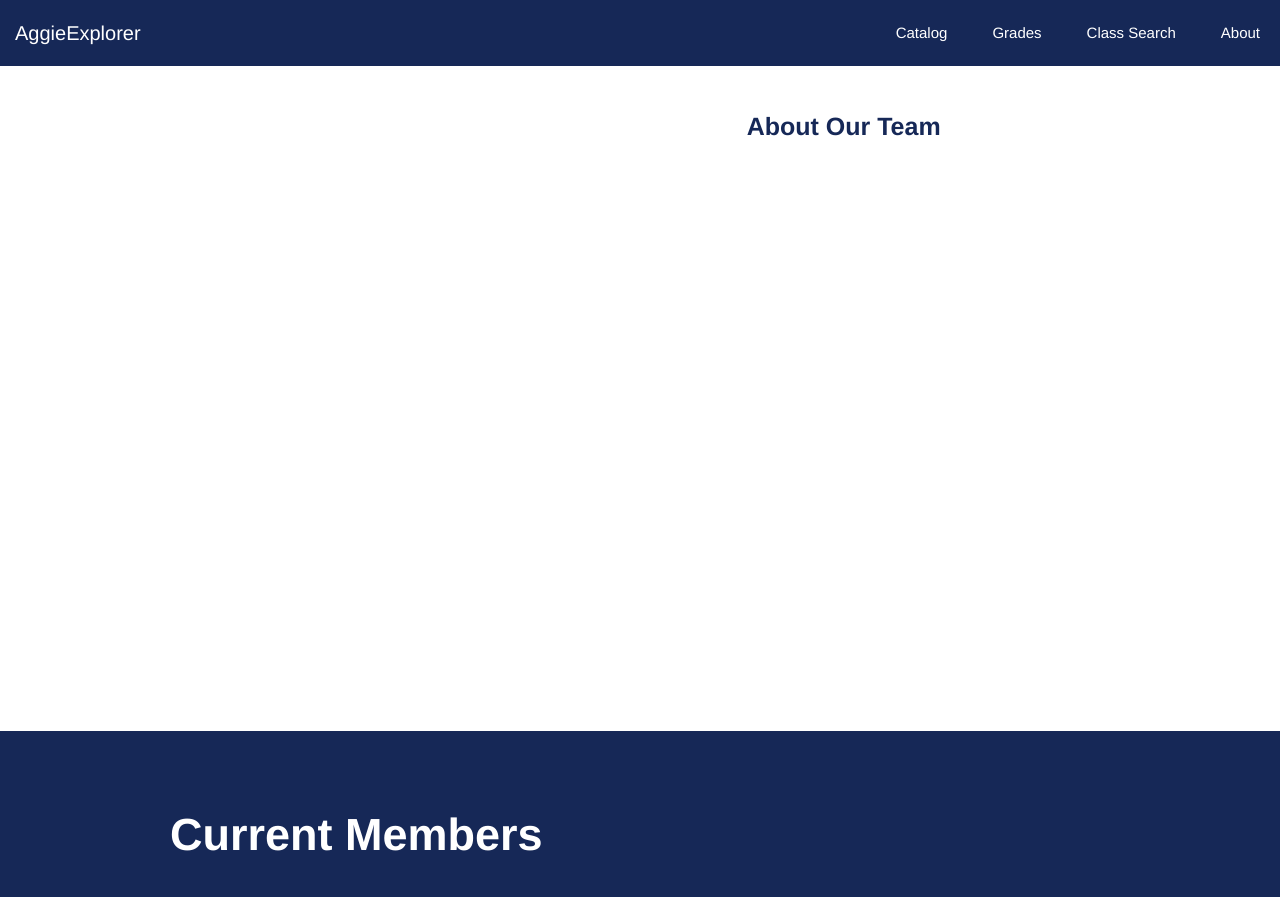
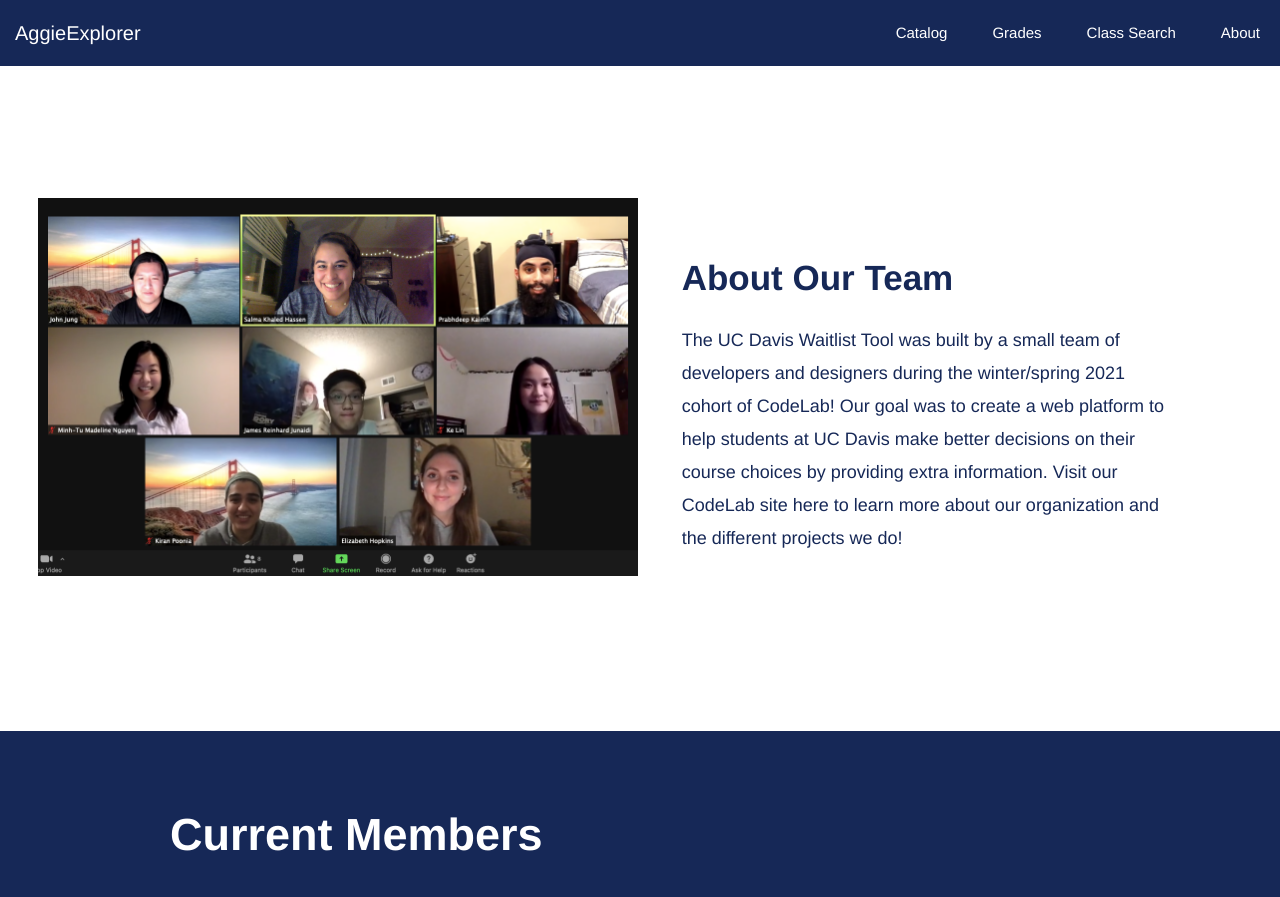
Before and after one commit to Codelab-Davis/Schedule-Tool, a React (Create React App) app in the folder schedule-tool/frontend/: page /about in a window 1280 px wide. Shown: the top 897 px of the page. Built offline with nearby package versions, Linux system fonts and the light colour scheme.

Commit message:
Update Homepage and complete About Page

```diff
--- a/schedule-tool/frontend/src/components/about-page.component.js
+++ b/schedule-tool/frontend/src/components/about-page.component.js
@@ -11,6 +11,7 @@ import salmaimage from "./TeamImages/salma.png";
 import elizabethimage from "./TeamImages/elizabeth.jpeg";
 import prabhdeepimage from "./TeamImages/prabhdeep.jpg";
 import johnimage from "./TeamImages/john.jpg";
+import groupimage from "./TeamImages/group.png";
 
 
 
@@ -19,9 +20,15 @@ export default class AboutPage extends Component {
         return(
             <div>
                 <div class="row" id="AboutOurTeam">
-                    <div id="aboutimage" class="col-md-7"></div>
+                    <div id="aboutimage" class="col-md-7">
+                        <img src={groupimage} id="group"/>
+                    </div>
                     <div id="aboutdescription" class="col-md-5">
-                        <h1 id="abouttitle"><b>About Our Team</b></h1>
+                        <div id="aboutinfo">
+                            <h1 id="abouttitle"><b>About Our Team</b></h1>
+                            <div id="aboutdescrip">
+The UC Davis Waitlist Tool was built by a small team of developers and designers during the winter/spring 2021 cohort of CodeLab! Our goal was to create a web platform to help students at UC Davis make better decisions on their course choices by providing extra information. Visit our CodeLab site here to learn more about our organization and the different projects we do!</div>
+                        </div>
                     </div>
                 </div>
                 <div class="members">
--- a/schedule-tool/frontend/src/components/css/about-page.css
+++ b/schedule-tool/frontend/src/components/css/about-page.css
@@ -3,18 +3,35 @@
     height: 650px;
 }
 
+#group{
+    width: 600px;
+    height: auto;
+}
+
+#aboutimage{
+    text-align: center;
+    top: 18%;
+    margin-left: -20px;
+}
+
 #aboutdescription{
+    top: 27%;
+    margin-left: -45px;
+}
+
+#abouttitle{
     font-family: "ProximaNova", "Helvetica Neue";
-    font-size: 2.1rem;
+    font-size: 3.5rem;
     color: #162857;
-    float: right;
-    width: 60%;
-    position: relative;
-    top: 50%;
-    transform: translateY(-50%);
-    line-height: 3.4rem;
-    padding-top: 3rem;
-    padding-right: 190px;
+}
+
+#aboutdescrip{
+    font-family: "ProximaNova", "Helvetica Neue";
+    font-size: 1.8rem;
+    color: #162857;
+    padding-top: 20px;
+    padding-right: 10px;
+    line-height: 3.3rem;
 }
 
 .members{
@@ -31,6 +48,7 @@
     width: 100%;
     padding-left: 170px;
     padding-top: 70px;
+    padding-bottom: 20px;
 }
 
 #james{
--- a/schedule-tool/frontend/src/components/css/course-cards.css
+++ b/schedule-tool/frontend/src/components/css/course-cards.css
@@ -1,11 +1,11 @@
-.card{
+/* .card{
     font-family: "ProximaNova", "Helvetica Neue";
     height: auto;
     width: auto;
     border: none;
     margin-left: 8%;
     padding-bottom: 10px;
-}
+} */
 .left_side{
     width: 100%;
     height: auto;
--- a/schedule-tool/frontend/src/components/css/home-page.css
+++ b/schedule-tool/frontend/src/components/css/home-page.css
@@ -8,8 +8,9 @@ html{
     font-size: 10px;
 }
 
-a:link{
-    text-decoration: none!important;
+a, a:hover, a:focus, a:active {
+    text-decoration: none;
+    color: inherit;
 }
 
 .intro{
@@ -143,21 +144,6 @@ a#homebutton{
     width: 100%;
     height: 800px;
 }
-a:link{
-    text-decoration: none;
-}
-
-a:visited{
-    text-decoration: none;
-}
-
-a:hover{
-    text-decoration: none;
-}
-
-a:visited{
-    text-decoration: none;
-}
 
 .featurestitle
 {
@@ -171,7 +157,7 @@ a:visited{
 }
 
 #featuresleft{
-    padding-top: 40px;
+    padding-top: 50px;
     padding-left: 60px;
 }
 
@@ -182,14 +168,14 @@ a:visited{
 }
 
 #featuresright{
-    padding-top: 40px;
+    padding-top: 50px;
     padding-left: 65px;
 }
 
 #gradecardimage{
     text-align: center;
     margin-left: -20px;
-    padding-top: 40px;
+    padding-top: 35px;
     padding-bottom: 20px;
 }
 
@@ -218,19 +204,22 @@ a:visited{
 
 #enrollmentcardimage{
     text-align: center;
-    padding-top: 40px;
+    margin-left: -20px;
+    padding-top: 48px;
     padding-bottom: 20px;
 }
 
 #enrollmentimage{
-    width: 350px;
+    width: 380px;
     height: auto;
 }
+
 #enrollmentcardtitle{
     font-family: "ProximaNova", "Helvetica Neue";
     color: #5A5A5A;
     font-size: 3rem;
-    padding-left: 4rem;
+    padding-top: 0.8rem;
+    padding-left: 5.5rem;
 }
 
 #enrollmentcarddescription{
@@ -238,8 +227,8 @@ a:visited{
     font-size: 1.6rem;
     color: #5A5A5A;
     padding-top: 1rem;
-    padding-left: 4rem;
-    padding-right: 4rem;
+    padding-left: 5.5rem;
+    padding-right: 5.5rem;
     line-height: 3rem;
 }
 
@@ -248,12 +237,12 @@ a:visited{
     height: 125px;
     font-family: "ProximaNova", "Helvetica Neue";
     font-size: 2rem;
-    color: #162857;
+    color: #4F7094;
     text-align: center;
     padding-top: 55px;
 }
 .footertext{
-    color: #162857;
+    color: #4F7094;
 }
 
 .footerCatalog{
--- a/schedule-tool/frontend/src/components/home-page.component.js
+++ b/schedule-tool/frontend/src/components/home-page.component.js
@@ -49,10 +49,10 @@ export default class HomePage extends Component {
                                 </a>
                             </div>
                             <div class="col-md-1 justify-content-center"></div>
-                            <div id="featuresright" class="col-md-6 justify-content-center">
+                            <div id="featuresright" class="col-md-5 justify-content-center">
                                 <a href="search">
                                     <div id="enrollmentcard" class="card">
-                                        <div id="enrollmentcardimage"><img src={enrollmentimage}/></div>
+                                        <div id="enrollmentcardimage"><img src={enrollmentimage} id="enrollmentimage"/></div>
                                         <div id="enrollmentcardtitle"><b>Enrollment Probability</b></div>
                                         <div id="enrollmentcarddescription">We provide information on how many students are enrolling for courses within each day of the scheduling period.</div>
                                     </div>
```
Also changed, not shown: schedule-tool/frontend/src/components/TeamImages/group.png (added).
